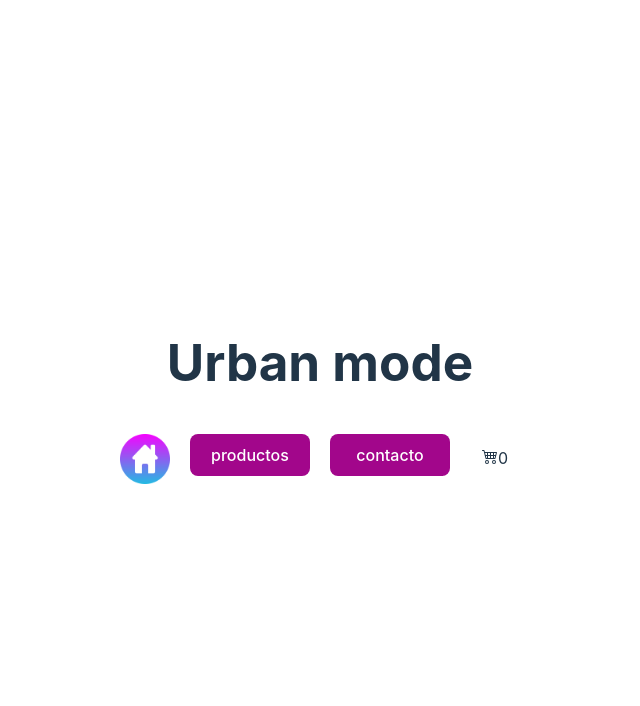
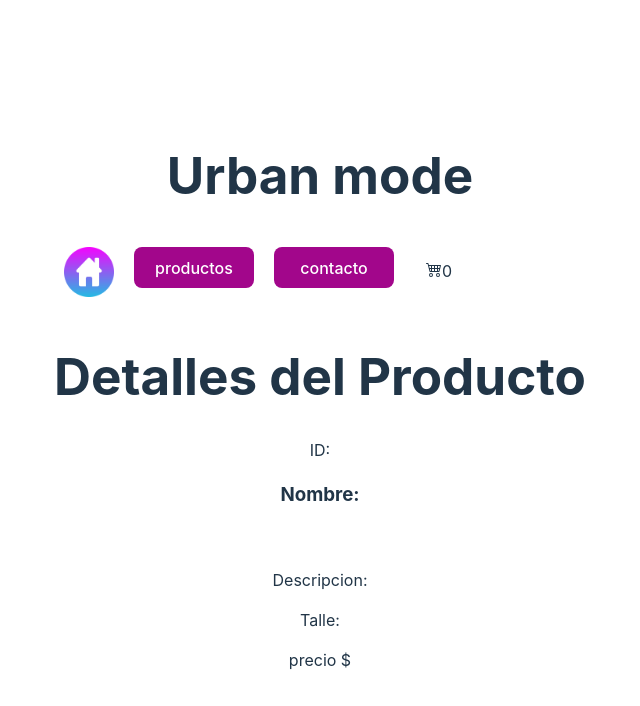
Before and after one commit to AGaitanBmx/Proyecto-React, a React (Vite) app: page /product/1 in a window 1280 px wide. Shown: the top 706 px of the page, without its empty margins (320-960 px from the left). Built offline with nearby package versions, Linux system fonts and the light colour scheme.

Commit message:
avances de la entrega

```diff
--- a/src/App.jsx
+++ b/src/App.jsx
@@ -6,6 +6,7 @@ import Button from './components/Button/Button'
 import HomeContainer from './components/HomeContainer/HomeContainer'
 import {BrowserRouter, Routes, Route} from 'react-router-dom'
 import ContactContainer from './components/ContactContainer/ContactContainer'
+import ItemDetail from './components/ItemListContainer/ItemDetail'
 
 function App() {
 
@@ -19,6 +20,7 @@ function App() {
         <Route exact path='/' element={<HomeContainer/>}/>
         <Route exact path='/products' element={<ItemListContainer/>}/>
         <Route exact path='/contact' element={<ContactContainer/>}/>
+        <Route exact path='/product/:id' element={<ItemDetail/>}/>
       </Routes>
     </BrowserRouter>
     </>
--- a/src/components/ItemListContainer/Item.jsx
+++ b/src/components/ItemListContainer/Item.jsx
@@ -1,5 +1,6 @@
 import React from 'react'
 import styles from './Item.module.css'
+import {Link} from 'react-router-dom'
 
 const Item = ({elemento}) => {
     return (
@@ -8,11 +9,10 @@ const Item = ({elemento}) => {
                 {elemento.nombre}
             </h3>
             <img src={elemento.img} alt="ropa" width={300} height={300} />
-            <p>{elemento.talle}</p>
             <p>$ {elemento.precio}</p>
-            <button>
+            <Link to={`/product/${elemento.id}`}><button className={styles.detailsButton}>
                 Más detalles
-            </button>
+            </button></Link>
         </div>
     )
 }
--- a/src/components/ItemListContainer/Item.module.css
+++ b/src/components/ItemListContainer/Item.module.css
@@ -3,3 +3,9 @@
     border-radius: 15px;
     margin: 10px;
 }
+
+.detailsButton{
+    margin-bottom: 10px;
+    background-color: rgba(0, 149, 255, 0.886);
+    color: white;
+}
--- /dev/null
+++ b/src/components/ItemListContainer/ItemDetail.jsx
@@ -0,0 +1,19 @@
+import {useState, useEffect} from 'react'
+
+export default function ItemDetail(){
+    const[product, setProduct] = useState({});
+
+    useEffect(()=>{}, []);
+
+    return (
+        <>
+            <h1>Detalles del Producto</h1>
+            <p>ID: {product.id}</p>
+            <h3>Nombre: {product.title}</h3>
+            <img src={product.image} alt="" />
+            <p>Descripcion: {product.descripcion}</p>
+            <p>Talle: {product.talle}</p>
+            <p>precio ${product.precio}</p>
+        </>
+    );
+}
--- a/src/data/backend-falso.js
+++ b/src/data/backend-falso.js
@@ -4,6 +4,7 @@ const base_de_datos = [
         nombre: "Remera Zimith",
         talle: "XL",
         precio: 10000,
+        descripcion:"Remera oversize estampada, disponible en varios colores(negro, azul, blanco y girs)",
         img:"https://etreo.com.ar/wp-content/uploads/2023/10/rave-1-1.png",
     },
     {
@@ -11,6 +12,7 @@ const base_de_datos = [
         nombre: "Short CaptainFin",
         talle: "L",
         precio: 12000,
+        descripcion:"Short de gabardina disponible en varios colores(negro, azul, beige y gris)",
         img:"https://outertribe.net/cdn/shop/products/DSC00068_2048x.jpg?v=1575448638",
     },
     {
@@ -18,6 +20,7 @@ const base_de_datos = [
         nombre: "Campera Commnty",
         talle: "S",
         precio: 11000,
+        descripcion: "Campera de algodon disponible en varios colores (rojo, negro, verde y azul)",
         img:"https://acdn.mitiendanube.com/stores/099/188/products/mmp_52971-bbab5cd7bb763a5f7316835634450310-1024-1024.webp",
     },
     {
@@ -25,7 +28,16 @@ const base_de_datos = [
         nombre: "Puluiso Zimith",
         talle: "XXL",
         precio: 9000,
+        descripcion:"piluso zimith ideal para esos dias de calor",
         img:"https://acdn.mitiendanube.com/stores/001/245/791/products/d9a7a6ac-0fdf-4305-a9e3-f59684f38c28-0542f6f328883b190f17276277554224-1024-1024.webp",
+    },
+    {
+        id:5,
+        nombre: "Buzo Tussy",
+        talle: "M",
+        precio: 15000,
+        descripcion:"buzo oversize con muchos estampados para los fanaticos de los diseños, solo en Negro,",
+        img:"https://acdn.mitiendanube.com/stores/004/690/284/products/buzo-86a-308f2e455f34b8bc9d17156614938198-480-0.webp",
     }
 ]
 
```
